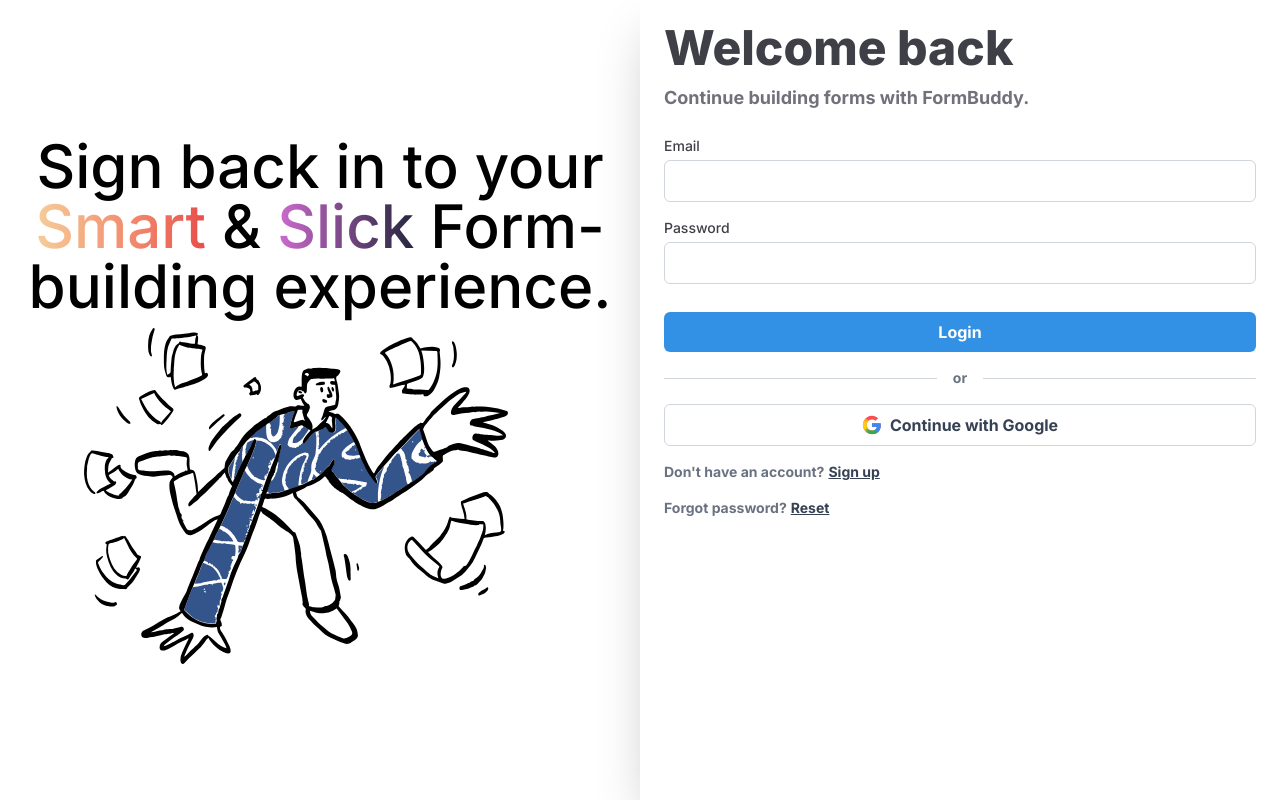
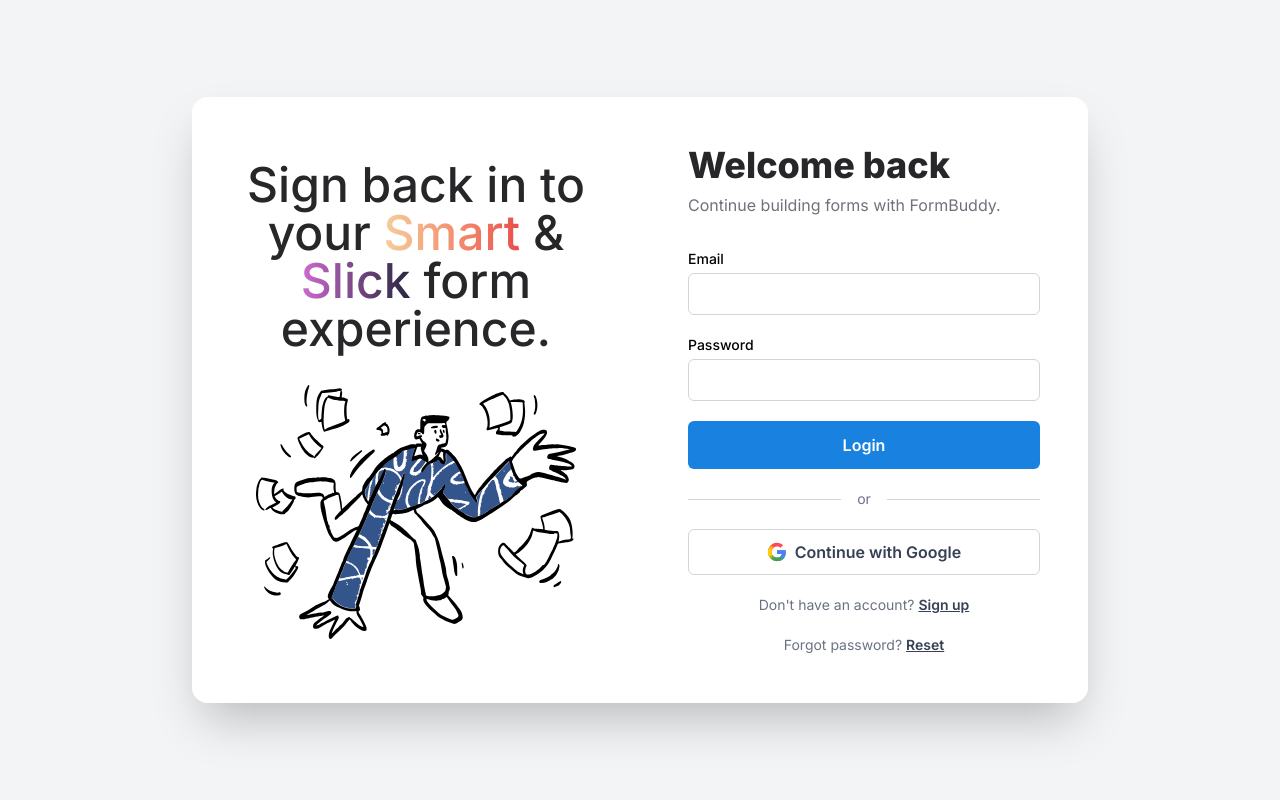
Before and after one commit to priyanshuwalia/FormBuddy, a React (Vite) app in the folder frontend/: page /login in a window 1280 px wide. Built offline with nearby package versions, Linux system fonts and the light colour scheme; a web font is replaced by a local one.

Commit message:
edit pages

```diff
--- a/frontend/src/pages/auth/Login.tsx
+++ b/frontend/src/pages/auth/Login.tsx
@@ -25,24 +25,39 @@
   };
 
   return (
-    <div className="flex flex-col items-center gap-12 font-inter bg-black h-screen">
-      <div className="flex w-screen h-screen">
-        {/* Left Side - Illustration + Text */}
-        <div className="lg:flex lg:flex-col hidden md:block bg-white items-center justify-center h-full md:w-1/2 overflow-hidden">
-          <div className=" font-medium  text-6xl text-center">
-            Sign back in to your <span className="bg-gradient-to-r from-[#F5CE9B] to-[#E84C4A] bg-clip-text text-transparent">Smart</span> & <span className="bg-gradient-to-r from-[#D06BD1] to-[#272640] bg-clip-text text-transparent">Slick</span> Form-building experience.
+    // Main container: Centers content vertically and horizontally within the viewport
+    <div className="flex min-h-screen w-screen items-center justify-center bg-gray-100 p-4 font-inter">
+      {/* Card container: handles the two-column layout */}
+      <div className="flex w-full max-w-4xl flex-col overflow-hidden rounded-2xl bg-white shadow-2xl md:flex-row">
+
+        {/* Left Side: Illustration + Text. Hidden on mobile. */}
+        <div className="hidden md:flex w-1/2 flex-col items-center justify-center bg-white p-12 text-center">
+          <div className="font-medium text-4xl lg:text-5xl text-zinc-800">
+            Sign back in to your{" "}
+            <span className="bg-gradient-to-r from-[#F5CE9B] to-[#E84C4A] bg-clip-text text-transparent">
+              Smart
+            </span>{" "}
+            &{" "}
+            <span className="bg-gradient-to-r from-[#D06BD1] to-[#272640] bg-clip-text text-transparent">
+              Slick
+            </span>{" "}
+            form experience.
           </div>
-          <img src={clumsyMan} alt="Login Illustration" className="pr-12 mt-3  max-h-84 object-contain" />
+          <img
+            src={clumsyMan}
+            alt="Login Illustration"
+            className="mt-8 max-w-xs "
+          />
         </div>
 
-        {/* Right Side - Login Form */}
-        <div className="w-full md:w-1/2 h-full bg-white p-6 shadow-2xl text-zinc-700 font-bold backdrop-blur-lg">
-          <h1 className="text-5xl font-extrabold">Welcome back</h1>
-          <h3 className="text-lg text-zinc-500 mt-3 mb-6">
+        {/* Right Side: Login Form */}
+        <div className="w-full bg-white p-8 md:w-1/2 lg:p-12">
+          <h1 className="text-4xl font-extrabold text-zinc-800">Welcome back</h1>
+          <h3 className="mt-2 text-base text-zinc-500">
             Continue building forms with FormBuddy.
           </h3>
 
-          <form onSubmit={handleSubmit} className="space-y-4">
+          <form onSubmit={handleSubmit} className="mt-8 space-y-5">
             <Input
               label="Email"
               value={email}
@@ -54,41 +69,47 @@
               value={password}
               onChange={(e) => setPassword(e.target.value)}
             />
-            {error && <p className="text-red-500 text-sm">{error}</p>}
+            {error && <p className="text-sm text-red-500">{error}</p>}
 
             <button
               type="submit"
-              className="w-full text-white p-2 rounded-md mt-3 backdrop-blur-lg bg-[#0075DE]/80 hover:bg-[#0168C4] transition"
+              className="w-full rounded-md bg-[#0075DE]/90 p-3 font-semibold text-white transition hover:bg-[#006ACD]"
             >
               Login
             </button>
 
             {/* Divider with "or" */}
-            <div className="flex items-center justify-center">
+            <div className="flex items-center">
               <hr className="flex-grow border-t border-gray-300" />
-              <span className="mx-4 text-gray-500 text-sm">or</span>
+              <span className="mx-4 flex-shrink text-sm text-gray-500">or</span>
               <hr className="flex-grow border-t border-gray-300" />
             </div>
 
             {/* Google Sign-in */}
             <button
               type="button"
-              className="w-full border border-gray-300 text-gray-700 py-2 rounded-md flex items-center justify-center hover:bg-gray-100 transition"
+              className="flex w-full items-center justify-center rounded-md border border-gray-300 py-2.5 font-semibold text-gray-700 transition hover:bg-gray-100"
             >
-              <img src={googleIcon} alt="Google" className="w-5 h-5 mr-2" />
+              <img src={googleIcon} alt="Google" className="mr-2 h-5 w-5" />
               Continue with Google
             </button>
 
             {/* Links */}
-            <div className="text-sm text-gray-500 mt-2">
+            <div className="text-center text-sm text-gray-500">
               Don't have an account?
-              <Link to="/register" className="underline text-gray-700 hover:text-blue-800 ml-1">
+              <Link
+                to="/register"
+                className="ml-1 font-semibold text-gray-700 underline hover:text-blue-800"
+              >
                 Sign up
               </Link>
             </div>
-            <div className="text-sm text-gray-500">
+            <div className="text-center text-sm text-gray-500">
               Forgot password?
-              <Link to="/reset-password" className="underline text-gray-700 hover:text-blue-800 ml-1">
+              <Link
+                to="/reset-password"
+                className="ml-1 font-semibold text-gray-700 underline hover:text-blue-800"
+              >
                 Reset
               </Link>
             </div>
--- a/frontend/src/pages/auth/Register.tsx
+++ b/frontend/src/pages/auth/Register.tsx
@@ -1,58 +1,81 @@
-
+import { useState, type FormEvent } from "react";
+import { Link, useNavigate } from "react-router-dom";
 import { registerUser } from "../../api/auth";
 import { useAuth } from "../../context/AuthContext";
-import { useNavigate } from "react-router-dom";
 import Input from "../../components/Input";
-import { Link } from "react-router-dom";
-import { useState, type FormEvent } from "react";
-import thoughtfulGirl from "../../assets/open-doodles-reading-side.gif"
-import googleIcon from "../../assets/google-color-icon.svg"
-const Register = ()=>{
-    const [email,setEmail]= useState("");
-    const [password, setPassword]= useState("")
-    const {login}= useAuth();
+import thoughtfulGirl from "../../assets/open-doodles-reading-side.gif";
+import googleIcon from "../../assets/google-color-icon.svg";
+
+const Register = () => {
+  const [email, setEmail] = useState("");
+  const [password, setPassword] = useState("");
+  const [confirmPassword, setConfirmPassword] = useState("");
+  const [error, setError] = useState("");
+  const { login } = useAuth();
   const navigate = useNavigate();
-    const [error, setError]= useState("");
-    const [confirmPassword, setConfirmPassword]= useState("");
-  const passwordsMatch =  password == confirmPassword;
-    const handleSubmit = async (e:FormEvent)=>{
+
+  // Derived state to check if passwords match.
+  const passwordsMatch = password && password === confirmPassword;
+
+  const handleSubmit = async (e: FormEvent) => {
     e.preventDefault();
+    // Clear previous errors on new submission
+    setError("");
 
     if (!passwordsMatch) {
-    setError("Passwords do not match");
-
-  }
-      try{
-
-        const res=await registerUser(email, password);
-        login(res.data.token, res.data.user);
-        navigate("/dashboard")
-
-
+      setError("Passwords do not match.");
       return;
     }
-      catch (err: any) {
-        setError(err.response?.data?.error || "Registration failed")
+
+    try {
+      const res = await registerUser(email, password);
+      login(res.data.token, res.data.user);
+      navigate("/dashboard");
+    } catch (err: any) {
+      setError(err.response?.data?.error || "Registration failed. Please try again.");
     }
+  };
 
-    }
   return (
 
-        <div className="flex flex-col md:flex-row  items-center gap-12 font-inter h-screen" >
+    <div className="flex max-h-screen max-w-screen items-center justify-center bg-gray-100 p-4 font-inter">
+      {/* Card container: handles the two-column layout */}
+      <div className="flex w-full max-w-4xl flex-col overflow-hidden max-h-160 rounded-2xl bg-white shadow-2xl md:flex-row ">
 
-      <div className="flex  w-screen  h-screen ">
-        <div className="lg:flex lg:flex-col hidden md:block md:w-1/2  bg-white  items-center justify-center  overflow-hidden">
-        <div className="px-2.5 pt-8 font-medium text-6xl h-1/2">That one <span className="bg-gradient-to-r from-[#F5CE9B] to-[#E84C4A] bg-clip-text text-transparent">Stylish</span>  yet <span className="bg-gradient-to-r from-[#D06BD1] to-[#272640] bg-clip-text text-transparent"> Simple </span> Form-builder SaaS you were looking for all this time.</div>
-          <img src={thoughtfulGirl} alt="" className="max-h-84 object-contain hidden pr-12 lg:block" />
+        {/* Left Side: Illustration + Text. Hidden on mobile. */}
+        <div className="hidden md:flex w-1/2 flex-col items-center justify-center bg-white p-12  text-center">
+          <div className="font-medium text-4xl lg:text-5xl text-zinc-800">
+            The one{" "}
+            <span className="bg-gradient-to-r from-[#F5CE9B] to-[#E84C4A] bg-clip-text text-transparent">
+              Stylish
+            </span>{" "}
+            yet{" "}
+            <span className="bg-gradient-to-r from-[#D06BD1] to-[#272640] bg-clip-text text-transparent">
+              Simple
+            </span>{" "}
+           &nbsp; form  builder.
           </div>
-        <div className=" w-full md:w-1/2 h-screen   bg-white p-6 shadow-2xl text-zinc-700 font-bold font-inter backdrop-blur-lg  ">
-        <h1 className="text-5xl font-extrabold">Craft intelligent forms</h1>
+          <img
+            src={thoughtfulGirl}
+            alt="Registration Illustration"
+            className="mt-8 max-w-xs object-contain"
+          />
+        </div>
 
-        <h3 className="text-lg text-zinc-500 mt-3 mb-6">Say goodbye to boring forms. Meet FormBuddy, which helps you create forms in the most intuitive manner.</h3>
-        <form onSubmit={handleSubmit} className="space-y-4">
-          <Input label="Email"
+        {/* Right Side: Registration Form */}
+        <div className="w-full bg-white p-8 md:w-1/2 lg:p-10">
+          <h1 className="text-4xl font-extrabold text-zinc-800 text-nowrap">Craft intelligent forms</h1>
+          <h3 className="mt-2 text-base text-zinc-500 ">
+            Meet FormBuddy, your intuitive  form-building partner.
+          </h3>
+
+          <form onSubmit={handleSubmit} className="mt-6 space-y-5">
+            <Input
+              label="Email"
+              type="email"
               value={email}
-          onChange={(e)=>setEmail(e.target.value)} />
+              onChange={(e) => setEmail(e.target.value)}
+            />
             <Input
               label="Password"
               type="password"
@@ -61,50 +84,58 @@
             />
             <Input
               label="Confirm Password"
-            type= "password"
-            value= {confirmPassword}
-            onChange={(e)=> setConfirmPassword(e.target.value)} />
-            {confirmPassword && !passwordsMatch && (
-  <p className="text-red-500 text-sm">Passwords do not match</p>
+              type="password"
+              value={confirmPassword}
+              onChange={(e) => setConfirmPassword(e.target.value)}
+            />
+
+            {/* Error messaging for password mismatch or API errors */}
+            {error && <p className="text-sm text-red-500">{error}</p>}
+
+            {/* Conditional rendering for password mismatch hint */}
+            {confirmPassword && !passwordsMatch && !error && (
+              <p className="text-sm text-amber-600">Passwords do not match.</p>
             )}
-            {error && <p className="text-red-500 text-sm">{error}</p>}
+
             <button
-  disabled={!passwordsMatch || password === "" || confirmPassword === ""}
-  className={`w-full text-white p-2 rounded-md transition mt-3 backdrop-blur-lg
-    ${(!passwordsMatch || password === "" || confirmPassword === "")
-      ? "bg-gray-400/70 cursor-not-allowed"
-      : "bg-[#0075DE]/80 hover:bg-[#0168C4]"}
-  `}
+              type="submit"
+              disabled={!passwordsMatch || !email}
+              className="w-full rounded-md p-3 font-semibold text-white transition disabled:cursor-not-allowed disabled:bg-gray-400/70 bg-[#0075DE]/90 hover:bg-[#006ACD]"
             >
               Sign Up
             </button>
-<div className="flex flex-col items-center justify-center">
+
+            {/* Divider with "or" */}
+            <div className="flex items-center">
               <hr className="flex-grow border-t border-gray-300" />
-  <span className="mx-4 text-gray-500 text-sm">or</span>
+              <span className="mx-4 flex-shrink text-sm text-gray-500">or</span>
               <hr className="flex-grow border-t border-gray-300" />
+            </div>
+
+            {/* Google Sign-in */}
             <button
               type="button"
-                  className="w-full border border-gray-300 text-gray-700 py-2 rounded-md flex items-center justify-center hover:bg-gray-100 transition"
+              className="flex w-full items-center justify-center rounded-md border border-gray-300 py-2.5 font-semibold text-gray-700 transition hover:bg-gray-100"
             >
-                  <img src={googleIcon} alt="Google" className="w-5 h-5 mr-2" />
+              <img src={googleIcon} alt="Google" className="mr-2 h-5 w-5" />
               Continue with Google
             </button>
-</div>
 
-            <div className="mt-0.5">
-              <div className="text-sm text-gray-500">
+            {/* Link to Login */}
+            <div className="text-center text-sm text-gray-500">
               Already have an account?
-                <Link to="/login" className="underline text-gray-700 hover:text-blue-800"> Log in</Link>
-              </div>
-
+              <Link
+                to="/login"
+                className="ml-1 font-semibold text-gray-700 underline hover:text-blue-800"
+              >
+                Log in
+              </Link>
             </div>
           </form>
         </div>
-
       </div>
     </div>
+  );
+};
 
-    )
-
-}
-export default Register
+export default Register;
```
Also changed, not shown: frontend/src/pages/CreateForm.tsx (+44 -74 lines). Lines whose indentation alone changed are shown as unchanged.
